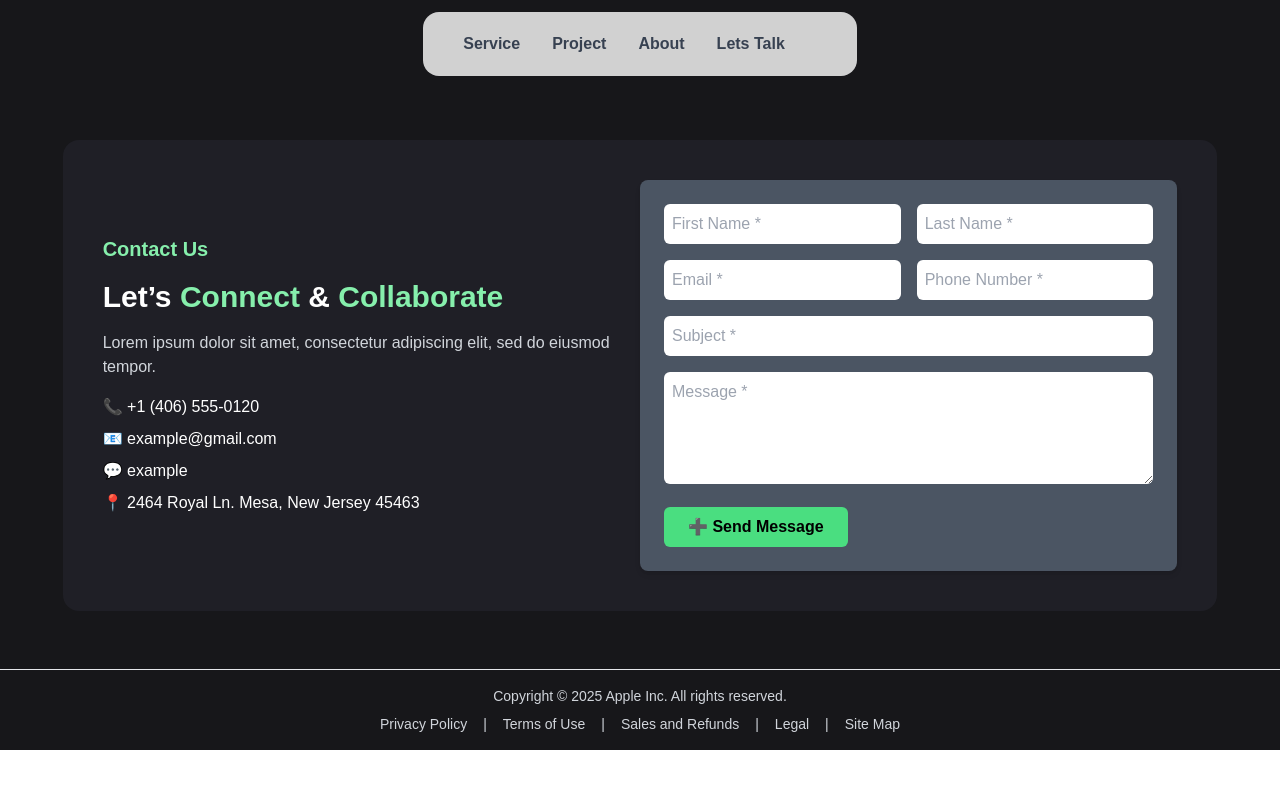
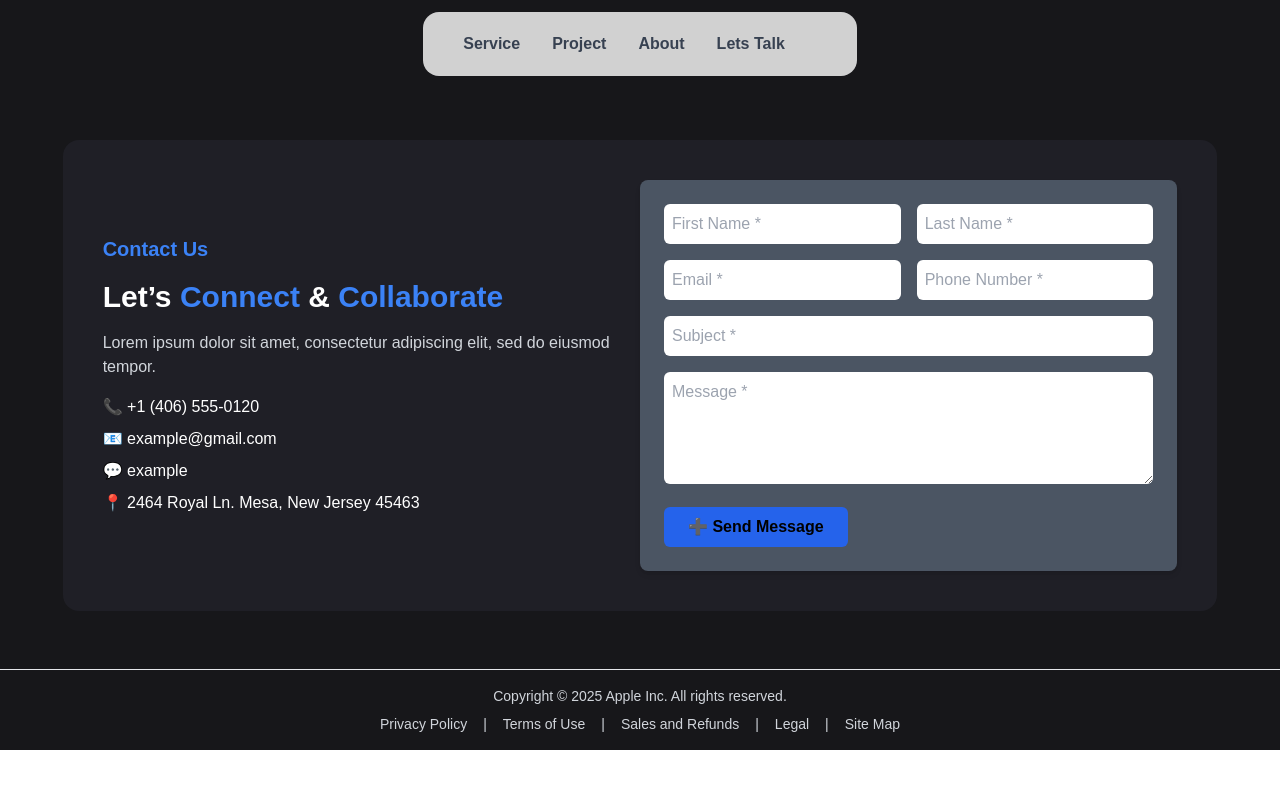
Before and after one commit to Pathum-Hettiarachchi/test_next_js_and_tailwind_css, a Next.js app: page /contact in a window 1280 px wide. Shown: the top 788 px of the page. Built offline with nearby package versions, Linux system fonts and the light colour scheme.

Commit message:
colors updated

```diff
--- a/app/Components/ContactSection.tsx
+++ b/app/Components/ContactSection.tsx
@@ -8,9 +8,9 @@ const ContactSection = () => {
     <div className="bg-cardbg text-white p-10 flex flex-col md:flex-row justify-between items-center rounded-2xl">
       {/* Left Section */}
       <div className="md:w-1/2 space-y-4">
-        <h2 className="text-xl font-bold text-green-300">Contact Us</h2>
+        <h2 className="text-xl font-bold text-blue-500">Contact Us</h2>
         <h1 className="text-3xl font-bold">
-          Let’s <span className="text-green-300">Connect</span> & <span className="text-green-300">Collaborate</span>
+          Let’s <span className="text-blue-500">Connect</span> & <span className="text-blue-500">Collaborate</span>
         </h1>
         <p className="text-gray-300">
           Lorem ipsum dolor sit amet, consectetur adipiscing elit, sed do eiusmod tempor.
@@ -39,7 +39,7 @@ const ContactSection = () => {
         </div>
         <input type="text" placeholder="Subject *" className="p-2 rounded-md w-full mt-4" />
         <textarea placeholder="Message *" className="p-2 rounded-md w-full mt-4" rows={4}></textarea>
-        <button className="mt-4 bg-green-400 text-black px-6 py-2 rounded-md font-bold flex items-center">
+        <button className="mt-4 bg-blue-600 text-black px-6 py-2 rounded-md font-bold flex items-center">
           ➕ Send Message
         </button>
       </div>
```
